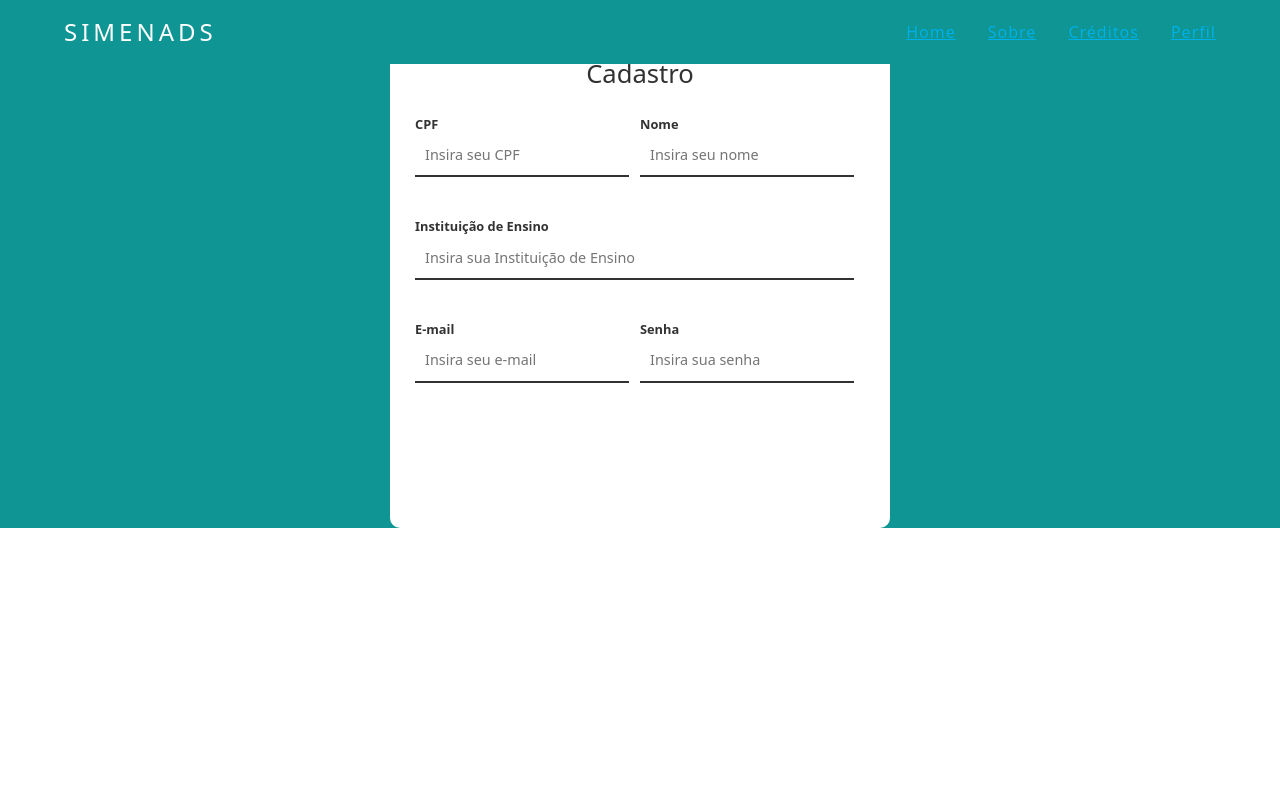
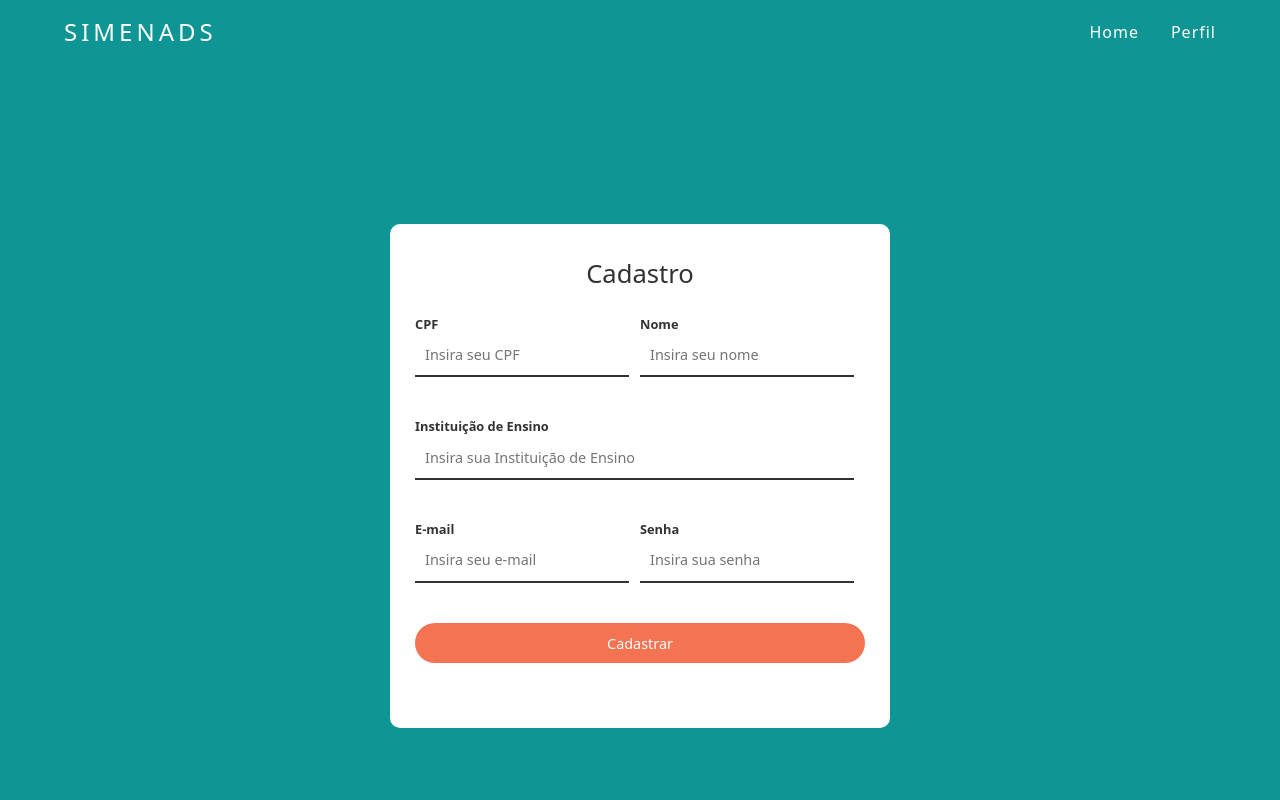
Before and after one commit to widodaniel/TG_FATEC, a Flask app: page /cadastrar in a window 1280 px wide. Run offline with Flask 3, Linux system fonts and the light colour scheme.

Commit message:
Correção de Bugs cadastro

```diff
--- a/app/static/css/cadastro.css
+++ b/app/static/css/cadastro.css
@@ -4,6 +4,10 @@
 @import url("footer.css");
 
 /* geral */
+
+html, body {
+  height: 100vh;
+}
 * {
   margin: 0;
   padding: 0;
@@ -38,6 +42,7 @@
   background-color: #FFF;
   border-radius: 10px;
   padding: 25px;
+  margin-top: 200px;
 }
 
 #main-container h1 {
@@ -80,11 +85,11 @@
 }
 
 input:focus {
-  border-color: var(--light-theme-laranja);
+  border-color: var(--light-theme-laraja);
 }
 
 input[type="submit"] {
-  background-color: var(--light-theme-laranja);
+  background-color: var(--light-theme-laraja);
   color: #FFF;
   border: none;
   border-radius: 20px;
@@ -101,11 +106,8 @@
   width: auto;
 }
 
-.error-validation {
+.error {
   color: #ff1a1a;
-  position: absolute;
-  top: 57px;
-  font-size: 12px;
 }
 
 .template {
--- a/app/templates/cadastro.html
+++ b/app/templates/cadastro.html
@@ -12,6 +12,7 @@
     <script src="https://cdn.jsdelivr.net/npm/bootstrap@5.0.2/dist/js/bootstrap.bundle.min.js"
         integrity="sha384-MrcW6ZMFYlzcLA8Nl+NtUVF0sA7MsXsP1UyJoMp4YLEuNSfAP+JcXn/tWtIaxVXM"
         crossorigin="anonymous"></script>
+        <link rel="stylesheet" href="{{ url_for('static', filename='css/home_enade.css') }}">
         <link rel="stylesheet" href="{{ url_for('static', filename='css/cadastro.css') }}">
 </head>
 
@@ -25,10 +26,8 @@
               <div class="line3"></div>
           </div>
           <ul class="nav-list">
-              <li><a class="nav-button" href="{{ url_for('index')}}">Home</a></li>
-              <li><a class="nav-button" href="{{ url_for('index')}}">Sobre</a></li>
-              <li><a class="nav-button" href="{{ url_for('index')}}">Créditos</a></li>
-              <li><a class="nav-button" href="{{ url_for('perfil')}}">Perfil</a></li>
+              <li><a class="nav-button-home" href="{{ url_for('index')}}">Home</a></li>
+              <li><a class="nav-button-home" href="{{ url_for('perfil')}}">Perfil</a></li>
           </ul>
       </nav>
   </header>
@@ -38,7 +37,7 @@
     <div id="main-container">
       <h1>Cadastro</h1>
 
-      <form id="form" onsubmit="validateForm(event)">
+      <form id="form" onsubmit="validateForm(event)" method="post">
 
         <div class="half-box spacing">
           <label for="cpf">CPF</label>
@@ -47,12 +46,12 @@
 
         <div class="half-box spacing">
           <label for="name">Nome</label>
-          <input type="text" name="name" id="name" placeholder="Insira seu nome" minlength="3" required>
+          <input type="text" name="nome" id="name" placeholder="Insira seu nome" minlength="3" required>
         </div>
 
         <div class="full-box spacing">
           <label for="instuicaoEnsino">Instituição de Ensino</label>
-          <input type="text" name="instuicaoEnsino" id="instuicaoEnsino" placeholder="Insira sua Instituição de Ensino" minlength="3" required>
+          <input type="text" name="instituicaoEnsino" id="instituicaoEnsino" placeholder="Insira sua Instituição de Ensino" minlength="3" required>
         </div>
 
         <div class="half-box spacing">
@@ -62,7 +61,7 @@
 
         <div class="half-box spacing">
           <label for="password">Senha</label>
-          <input type="password" name="password" id="password" placeholder="Insira sua senha" minlength="8" required>
+          <input type="password" name="senha" id="password" placeholder="Insira sua senha" minlength="8" required>
         </div>
 
         <div class="full-box">
```
